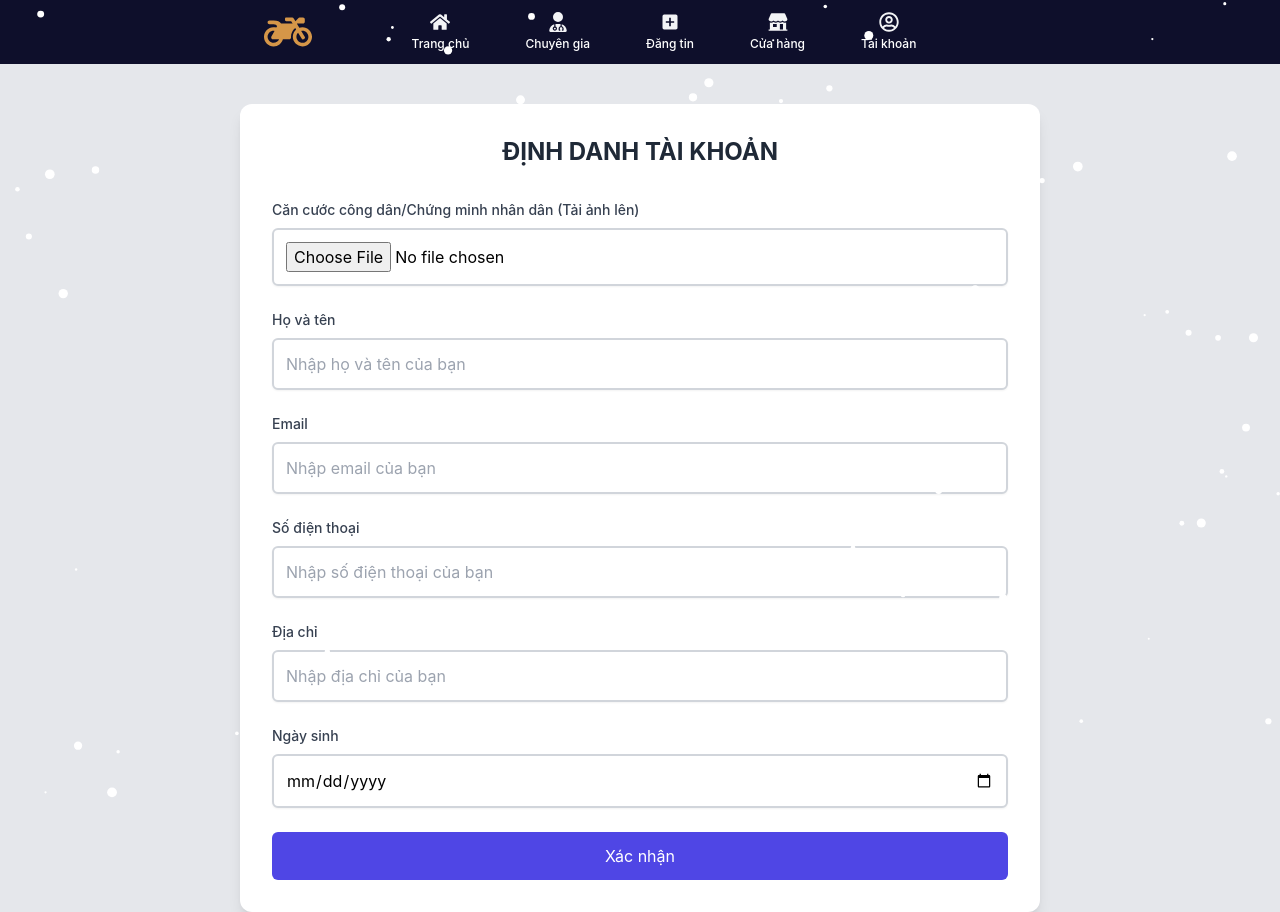
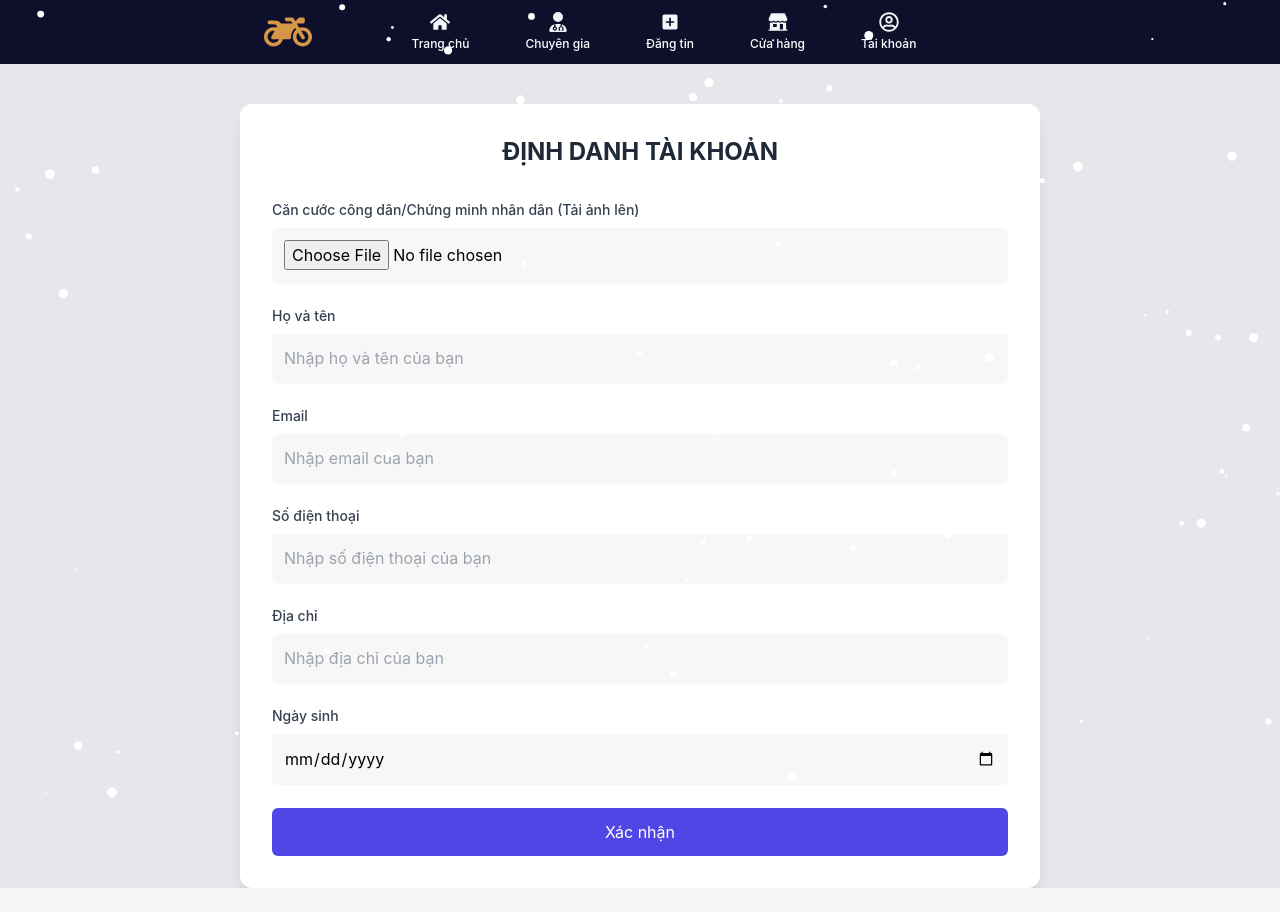
Before and after one commit to nhattruong23062002/MuaBanXeMayCu, a React (Create React App) app: page /identification in a window 1280 px wide. After the commit the page ends 888 px from the top, so only its background shows below. Built offline with nearby package versions, Linux system fonts and the light colour scheme.

Commit message:
nganganagnga

```diff
--- a/src/components/PaymentModal.js
+++ b/src/components/PaymentModal.js
@@ -3,7 +3,7 @@ import React from "react";
 const Modal = ({ title, onClose, children }) => {
     return (
         <div className="fixed inset-0 bg-black bg-opacity-50 flex justify-center items-center z-50">
-            <div className="bg-white rounded-lg shadow-lg w-full max-w-4xl p-6 mx-4 sm:mx-6 lg:mx-0">
+            <div className="bg-white rounded-lg shadow-lg w-full max-w-4xl p-6 mx-4 sm:mx-6 lg:mx-0 max-h-[90vh] overflow-y-auto">
                 <div className="flex justify-between items-center mb-4">
                     <h2 className="text-lg sm:text-xl font-semibold">{title}</h2>
                     <button
--- a/src/pages/User-Page/Identification.js
+++ b/src/pages/User-Page/Identification.js
@@ -1,8 +1,10 @@
 import React, { useState } from 'react';
 import LayoutUser from '../../layout/layoutUser';
 import { useTranslation } from 'react-i18next';
+import { useNavigate } from 'react-router-dom';
 
 const UserIdentificationForm = () => {
+    const navigate = useNavigate();
     const { t } = useTranslation("identification");
     const [identityCard, setIdentityCard] = useState(null);
     const [fullName, setFullName] = useState('');
@@ -10,6 +12,7 @@ const UserIdentificationForm = () => {
     const [phoneNumber, setPhoneNumber] = useState('');
     const [address, setAddress] = useState('');
     const [dob, setDob] = useState('');
+    const [errors, setErrors] = useState({});
 
     const handleFileChange = (e) => {
         const file = e.target.files[0];
@@ -18,21 +21,37 @@ const UserIdentificationForm = () => {
         }
     };
 
+    const validateForm = () => {
+        const newErrors = {};
+        if (!identityCard) newErrors.identityCard = t("idRequired");
+        if (!fullName) newErrors.fullName = t("fullNameRequired");
+        if (!email) newErrors.email = t("emailRequired");
+        else if (!/\S+@\S+\.\S+/.test(email)) newErrors.email = t("emailInvalid");
+        if (!phoneNumber) newErrors.phoneNumber = t("phoneRequired");
+        else if (!/^\d{10,15}$/.test(phoneNumber)) newErrors.phoneNumber = t("phoneInvalid");
+        if (!address) newErrors.address = t("addressRequired");
+        if (!dob) newErrors.dob = t("dobRequired");
+
+        setErrors(newErrors);
+        return Object.keys(newErrors).length === 0;
+    };
+
     const handleSubmit = (e) => {
         e.preventDefault();
-        // Thực hiện hành động gửi form hoặc xác thực tại đây
-        console.log({ identityCard, fullName, email, phoneNumber, address, dob });
+        if (validateForm()) {
+            console.log({ identityCard, fullName, email, phoneNumber, address, dob });
+            alert(t("formSubmitted"));
+            navigate("/payment");
+        }
     };
 
     return (
         <LayoutUser>
-
-
             <div className="flex justify-center items-start min-h-screen bg-gray-200 pt-10">
                 <div className="w-[800px] p-8 bg-white rounded-xl shadow-lg space-y-8">
                     <h2 className="text-2xl font-bold text-center text-gray-800 mb-8">{t("title")}</h2>
                     <form onSubmit={handleSubmit} className="space-y-6">
-                        {/* IDENTITY CARD */}
+                        {/* Identity Card */}
                         <div className="mb-6">
                             <label className="block text-sm font-medium text-gray-700 mb-2" htmlFor="identityCard">
                                 {t("id")}
@@ -42,16 +61,14 @@ const UserIdentificationForm = () => {
                                 id="identityCard"
                                 accept="image/*"
                                 onChange={handleFileChange}
-                                className="block w-full p-3 border-2 border-gray-300 rounded-md shadow-sm hover:border-gray-500 focus:outline-none focus:ring-2 focus:ring-indigo-500"
+                                className="bg-[#f7f7f7] block w-full p-3 border-none rounded-md shadow-sm"
                             />
-                            {identityCard && (
-                                <p className="mt-2 text-sm text-gray-600">
-                                    File: {identityCard.name}
-                                </p>
+                            {errors.identityCard && (
+                                <p className="mt-2 text-sm text-red-500">{errors.identityCard}</p>
                             )}
                         </div>
 
-                        {/* Fullname */}
+                        {/* Full Name */}
                         <div className="mb-6">
                             <label className="block text-sm font-medium text-gray-700 mb-2" htmlFor="fullName">
                                 {t("fullName")}
@@ -61,9 +78,12 @@ const UserIdentificationForm = () => {
                                 id="fullName"
                                 value={fullName}
                                 onChange={(e) => setFullName(e.target.value)}
-                                className="block w-full p-3 border-2 border-gray-300 rounded-md shadow-sm hover:border-gray-500 focus:outline-none focus:ring-2 focus:ring-indigo-500"
+                                className="bg-[#f7f7f7] block w-full p-3 border-none rounded-md shadow-sm"
                                 placeholder={t("fullNamePlaceholder")}
                             />
+                            {errors.fullName && (
+                                <p className="mt-2 text-sm text-red-500">{errors.fullName}</p>
+                            )}
                         </div>
 
                         {/* Email */}
@@ -76,9 +96,12 @@ const UserIdentificationForm = () => {
                                 id="email"
                                 value={email}
                                 onChange={(e) => setEmail(e.target.value)}
-                                className="block w-full p-3 border-2 border-gray-300 rounded-md shadow-sm hover:border-gray-500 focus:outline-none focus:ring-2 focus:ring-indigo-500"
+                                className="bg-[#f7f7f7] block w-full p-3 border-none rounded-md shadow-sm"
                                 placeholder={t("emailPlaceholder")}
                             />
+                            {errors.email && (
+                                <p className="mt-2 text-sm text-red-500">{errors.email}</p>
+                            )}
                         </div>
 
                         {/* Phone Number */}
@@ -91,9 +114,12 @@ const UserIdentificationForm = () => {
                                 id="phoneNumber"
                                 value={phoneNumber}
                                 onChange={(e) => setPhoneNumber(e.target.value)}
-                                className="block w-full p-3 border-2 border-gray-300 rounded-md shadow-sm hover:border-gray-500 focus:outline-none focus:ring-2 focus:ring-indigo-500"
+                                className="bg-[#f7f7f7] block w-full p-3 border-none rounded-md shadow-sm"
                                 placeholder={t("phonePlaceholder")}
                             />
+                            {errors.phoneNumber && (
+                                <p className="mt-2 text-sm text-red-500">{errors.phoneNumber}</p>
+                            )}
                         </div>
 
                         {/* Address */}
@@ -106,9 +132,12 @@ const UserIdentificationForm = () => {
                                 id="address"
                                 value={address}
                                 onChange={(e) => setAddress(e.target.value)}
-                                className="block w-full p-3 border-2 border-gray-300 rounded-md shadow-sm hover:border-gray-500 focus:outline-none focus:ring-2 focus:ring-indigo-500"
+                                className="bg-[#f7f7f7] block w-full p-3 border-none rounded-md shadow-sm"
                                 placeholder={t("addressPlaceholder")}
                             />
+                            {errors.address && (
+                                <p className="mt-2 text-sm text-red-500">{errors.address}</p>
+                            )}
                         </div>
 
                         {/* Date of Birth */}
@@ -121,8 +150,11 @@ const UserIdentificationForm = () => {
                                 id="dob"
                                 value={dob}
                                 onChange={(e) => setDob(e.target.value)}
-                                className="block w-full p-3 border-2 border-gray-300 rounded-md shadow-sm hover:border-gray-500 focus:outline-none focus:ring-2 focus:ring-indigo-500"
+                                className="bg-[#f7f7f7] block w-full p-3 border-none rounded-md shadow-sm"
                             />
+                            {errors.dob && (
+                                <p className="mt-2 text-sm text-red-500">{errors.dob}</p>
+                            )}
                         </div>
 
                         {/* Confirm Button */}
@@ -141,5 +173,4 @@ const UserIdentificationForm = () => {
     );
 };
 
-
 export default UserIdentificationForm;
--- a/src/pages/User-Page/Upload.js
+++ b/src/pages/User-Page/Upload.js
@@ -136,8 +136,6 @@ const Upload = () => {
             <div className="flex justify-center items-start min-h-screen bg-gray-200 pt-10">
                 <div className="w-[800px] p-4 bg-white rounded-xl shadow-lg">
                     <hr className="my-4 border-t border-gray-400 w-full" />
-
-                    {/* Dòng chữ Upload Motobike và nút chuyển hướng */}
                     <div className="flex justify-start items-center space-x-4">
 
                         {/* Nút chuyển hướng */}
@@ -184,7 +182,6 @@ const Upload = () => {
                         <div className="flex space-x-4 mt-4">
                             {selectedImages.map((image, index) => (
                                 <div key={index} className="relative">
-                                    {/* Ảnh đã chọn, chỉ hiển thị nếu ảnh chưa bị xóa */}
                                     {!image.isDeleted && (
                                         <img
                                             src={URL.createObjectURL(image.file)}
@@ -193,7 +190,6 @@ const Upload = () => {
                                         />
                                     )}
 
-                                    {/* Nút xóa nếu ảnh chưa bị xóa */}
                                     {!image.isDeleted && (
                                         <button
                                             onClick={() => handleImageRemove(index)}
@@ -375,7 +371,6 @@ const Upload = () => {
                             {/* Icon bên trái */}
                             <MdOutlineDescription className="text-gray-400 ml-1 mr-2 mt-1" />
 
-                            {/* Textarea */}
                             <textarea
                                 className="flex-1 outline-none bg-transparent resize-none h-[200px]"
                                 value={description}
@@ -387,7 +382,6 @@ const Upload = () => {
                     <hr className="my-4 border-t border-gray-200 w-full" />
                     <div className="my-6">
                         <div className="flex justify-center bg-blue-400 text-white p-2 rounded shadow hover:bg-blue-200 cursor-pointer font-semibold transition duration-300 w-full h-14">
-                            {/* Nút chọn thành phố */}
                             <button>
                                 {t("confirm")}
                             </button>
```
